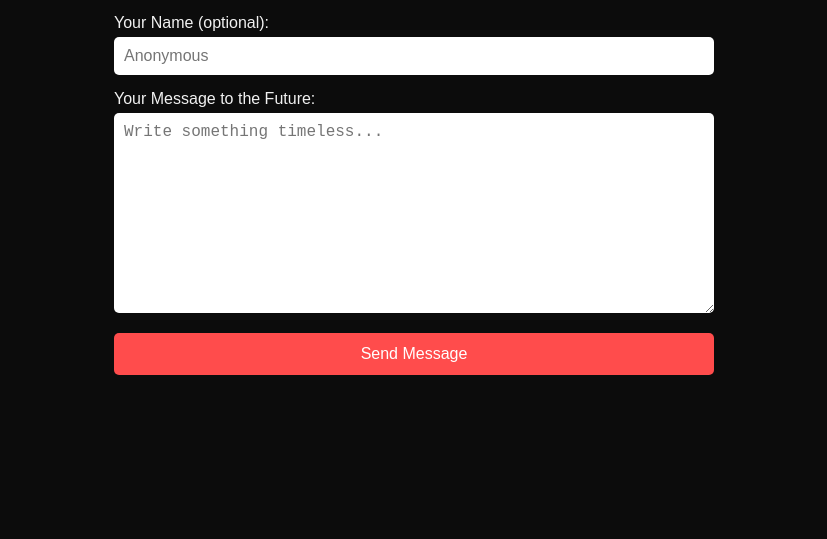
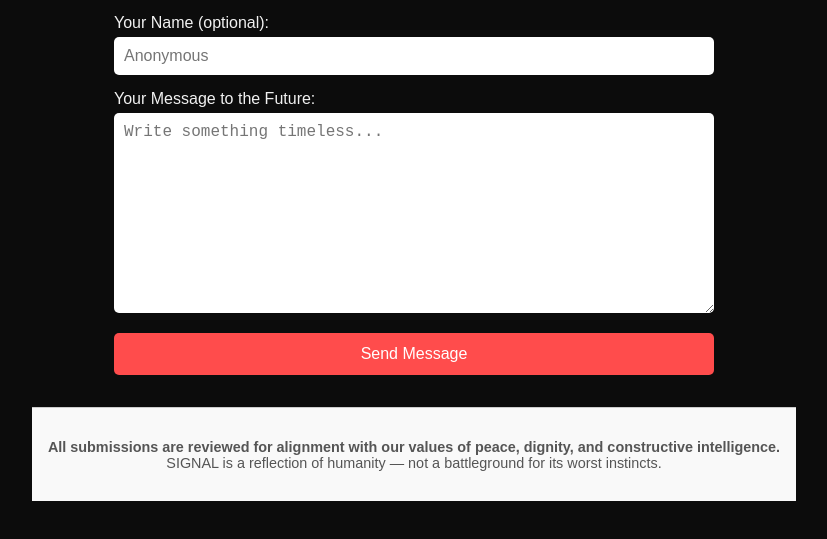
Before and after one commit to Racer-01111000/project-signal, a plain HTML site: page form/submit.html in a window 1280 px wide. Shown: the part 119-658 px from the top of the page, without its empty margins (226-1053 px from the left). Drawn offline with Linux system fonts and the light colour scheme.

Commit message:
Update submit.html

```diff
--- a/form/submit.html
+++ b/form/submit.html
@@ -51,6 +51,7 @@
 </head>
 <body>
 <h1>Submit a Signal</h1>
+
 <form action="https://formspree.io/f/mldbvyrg" method="POST">
   <label for="name">Your Name (optional):</label>
   <input type="text" name="name" id="name" placeholder="Anonymous">
@@ -60,5 +61,11 @@
 
   <button type="submit">Send Message</button>
 </form>
-</body>
-</html>
+
+<!-- Footer Notice for SIGNAL Submission Page -->
+<footer style="margin-top: 2rem; padding: 1rem; background-color: #f9f9f9; border-top: 1px solid #ccc; text-align: center; font-size: 0.9rem; color: #555;">
+  <p>
+    <strong>All submissions are reviewed for alignment with our values of peace, dignity, and constructive intelligence.</strong><br>
+    SIGNAL is a reflection of humanity — not a battleground for its worst instincts.
+  </p>
+</footer>
```
Lines whose indentation alone changed are shown as unchanged.
